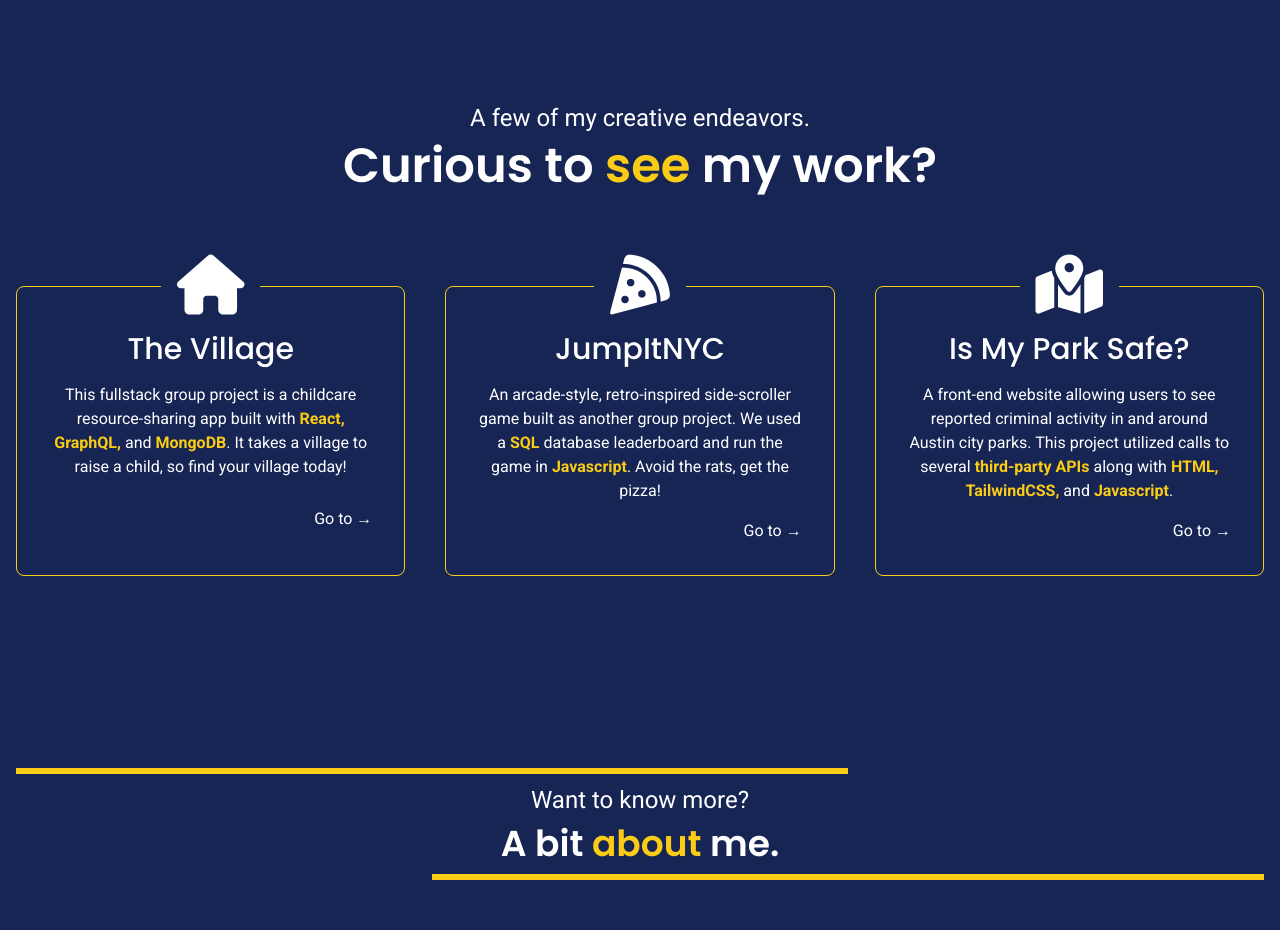
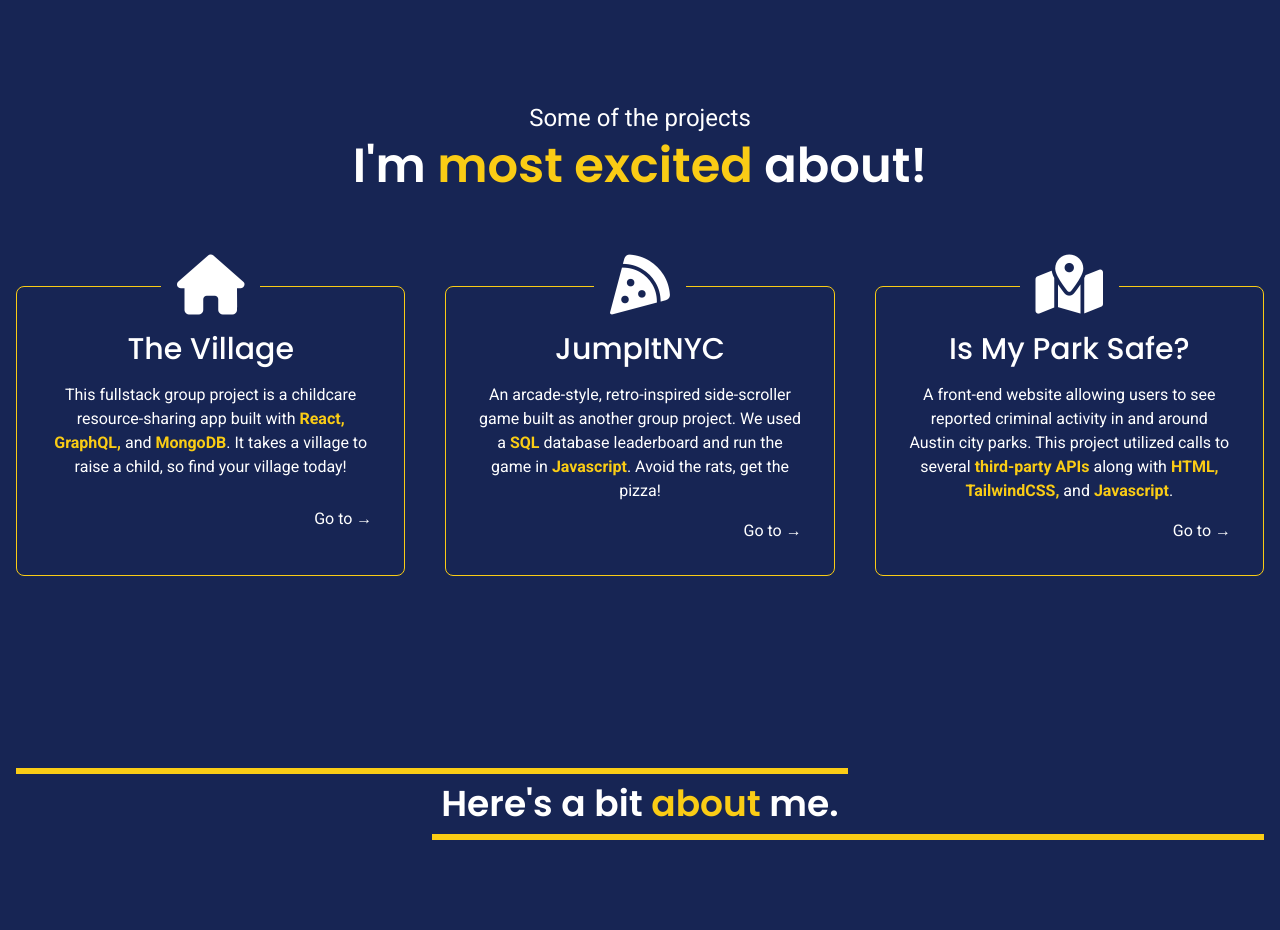
Before and after one commit to aomaits/portfolio-v3, a SvelteKit app: page / in a window 1280 px wide. Shown: the part 802-1732 px from the top of the page. Built offline with nearby package versions, Linux system fonts and the light colour scheme.

Commit message:
project links now functional

```diff
--- a/src/components/Main.svelte
+++ b/src/components/Main.svelte
@@ -2,9 +2,9 @@
     import Step from"./Step.svelte";
 
     let steps = [
-        {name: 'The Village', icon: 'fa-solid fa-house'},
-        {name: 'JumpItNYC', icon: 'fa-solid fa-pizza-slice'},
-        {name: 'Is My Park Safe?', icon: 'fa-solid fa-map-location-dot'}
+        {name: 'The Village', icon: 'fa-solid fa-house', href: 'https://the-village-pr3-499485f65b78.herokuapp.com/'},
+        {name: 'JumpItNYC', icon: 'fa-solid fa-pizza-slice', href: 'https://shielded-sierra-32207-ce4eacbcd6c6.herokuapp.com/'},
+        {name: 'Is My Park Safe?', icon: 'fa-solid fa-map-location-dot', href: 'https://liq543.github.io/Park-Safe/'}
     ];
 
     let benefits = [
@@ -38,10 +38,10 @@
     <section id="projects" class="py-20 lg:py-32 flex flex-col gap-24">
         <div class="flex flex-col gap-2 text-center">
             <h6 class="text-lg sm:text-xl md:text-2xl">
-                A few of my creative endeavors.
+                Some of the projects
             </h6>
             <h3 class="font-semibold text-3xl sm:text-4xl md:text-5xl">
-                Curious to <span class="poppins text-yellow-400">see</span> my work?
+                I'm <span class="poppins text-yellow-400">most excited</span> about!
             </h3>
         </div>
         <div class="grid grid-cols-1 lg:grid-cols-3 gap-12 lg:gap-10">
@@ -60,9 +60,8 @@
     <section id="about" class="py-20 pt-10 lg:pt-16 lg:py-32 flex flex-col gap-16 sm:gap-20 md:gap-24 relative">
         <div class="flex flex-col gap-2 text-center relative before:absolute before:top-0 before:left-0 before:w-2/3 before:h-1.5 before:bg-yellow-400 after:absolute after:bottom-0 after:right-0 after:w-2/3 after:h-1.5 after:bg-yellow-400 py-4">
 
-            <h6 class="text-lg sm:text-xl md:text-2xl">Want to know more?</h6>
             <h3 class="font-semibold text-3xl sm:text-4xl md:5xl">
-                A bit <span class="poppins text-yellow-400">about</span> me.
+                Here's a bit <span class="poppins text-yellow-400">about</span> me.
             </h3>
         </div>
         <p class="mx-auto poppins font-semibold text-lg sm:text-xl md:text-2xl">I am...</p>
```
